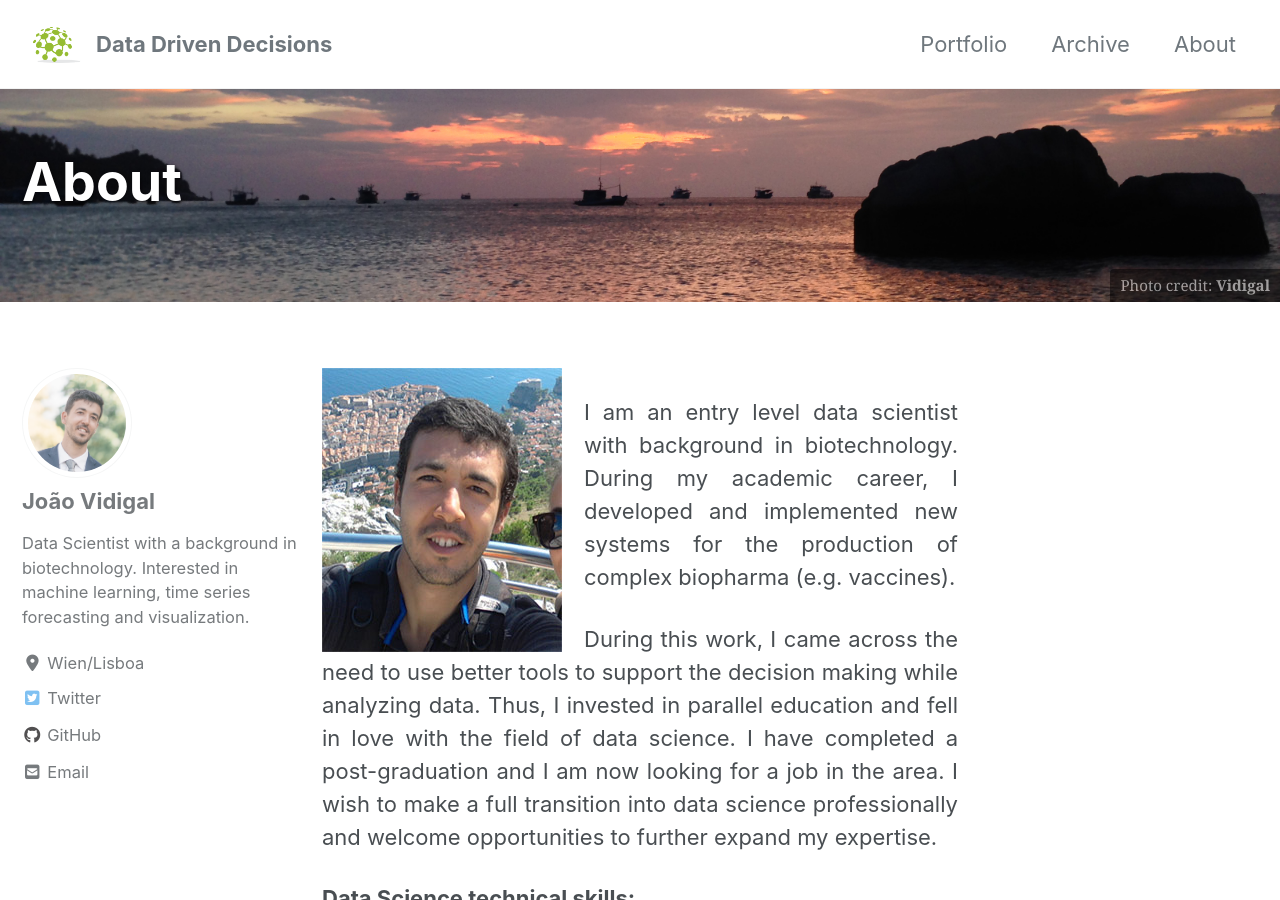
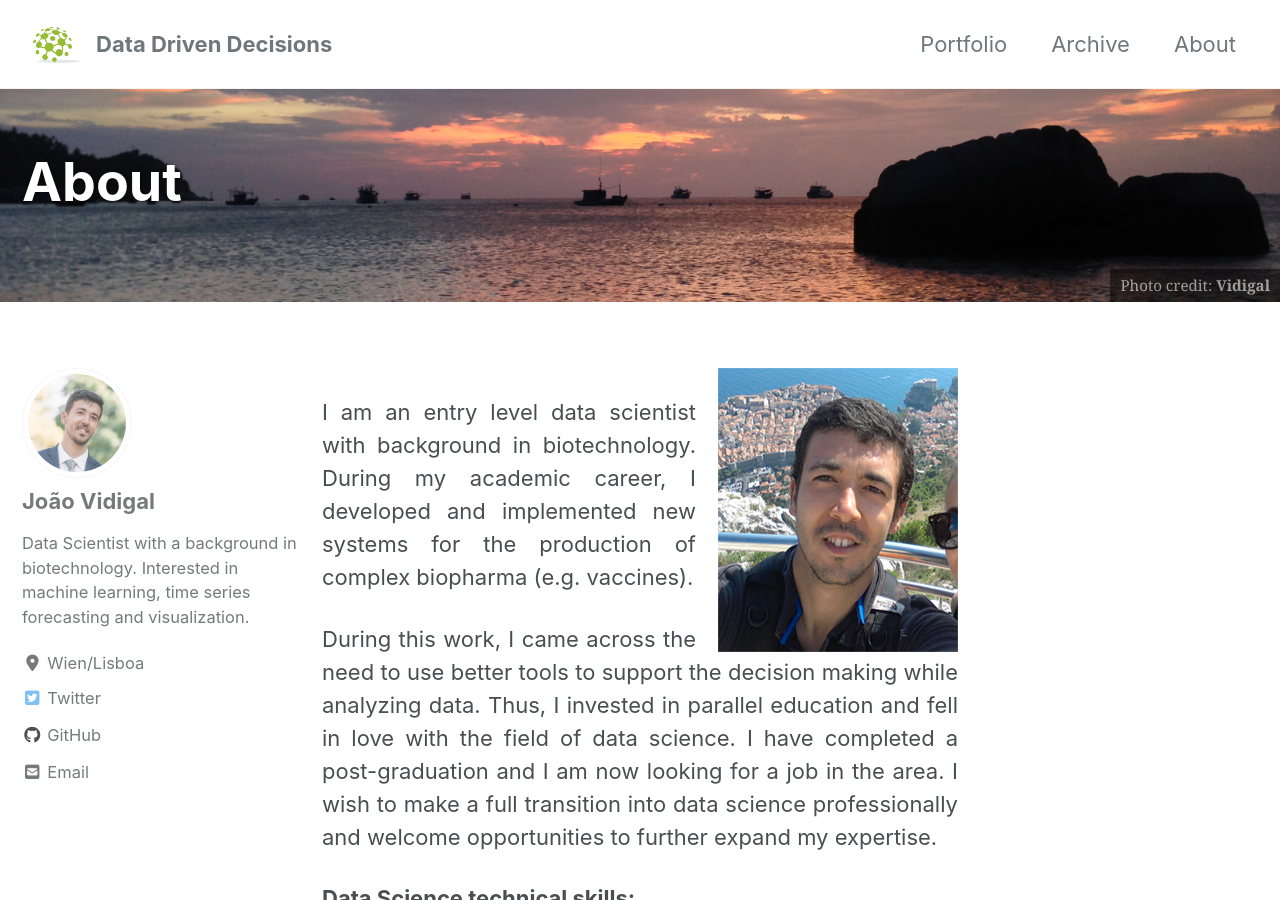
Before and after one commit to vidigaljoao/vidigaljoao.github.io, a Jekyll site: the page built from _pages/about.md, in a window 1280 px wide and 900 px high. Built offline with Jekyll 4.4.1, drawn with Linux system fonts in a browser that asks for light colours; cached includes are drawn as plain includes; nearby versions of some CDN libraries.

Commit message:
change layout

```diff
--- a/_pages/about.md
+++ b/_pages/about.md
@@ -6,7 +6,7 @@ header:
   caption: "Photo credit: **Vidigal**"
 excerpt: #"All about me."
 ---
-![JV in Dubrovnik]({{ site.url }}{{ site.baseurl }}/images/jv_dub.jpg){: .align-left}
+![JV in Dubrovnik]({{ site.url }}{{ site.baseurl }}/images/jv_dub.jpg){: .align-right}
 <p style='text-align: justify;'> I am an entry level data scientist with background in biotechnology.
 During my academic career, I developed and implemented new systems for the production of complex biopharma (e.g. vaccines). </p>
 
```
